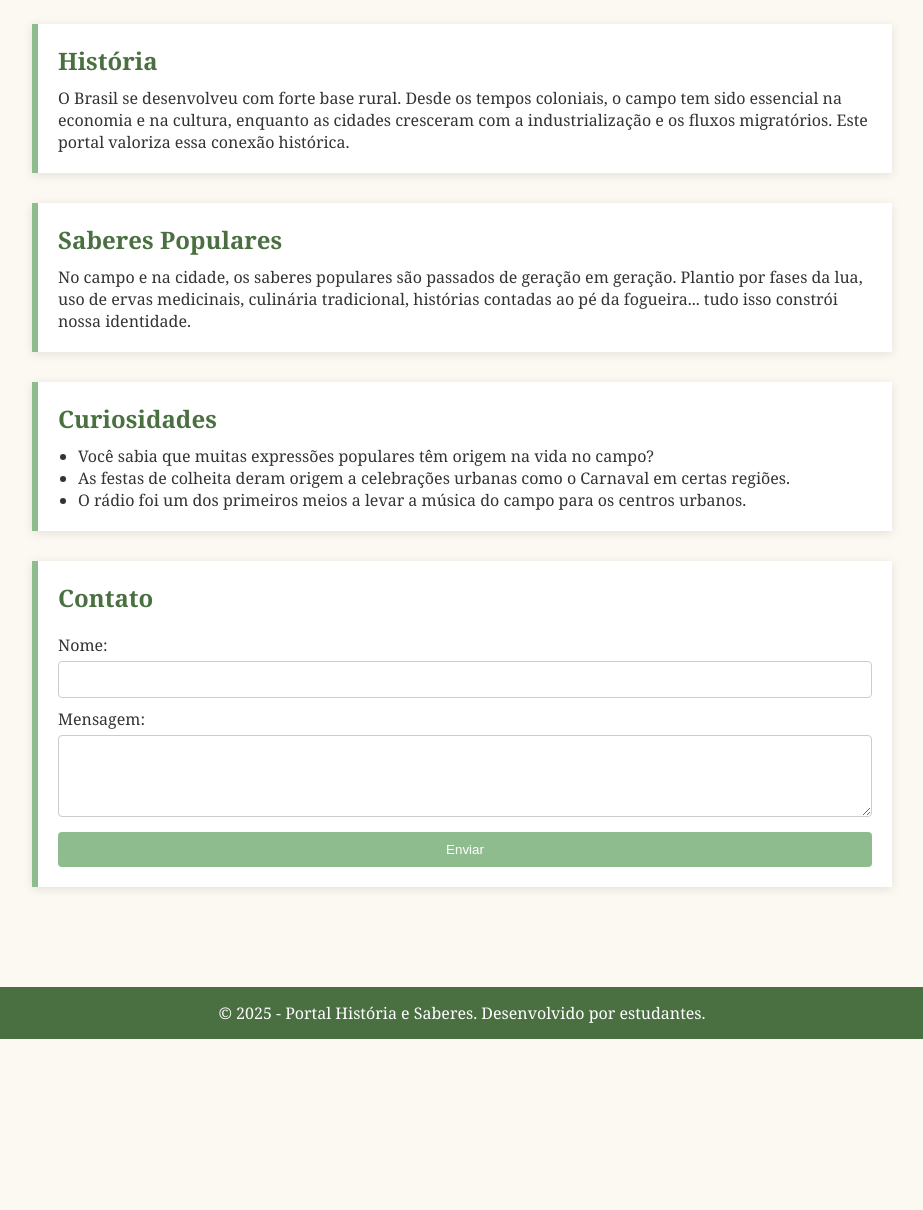
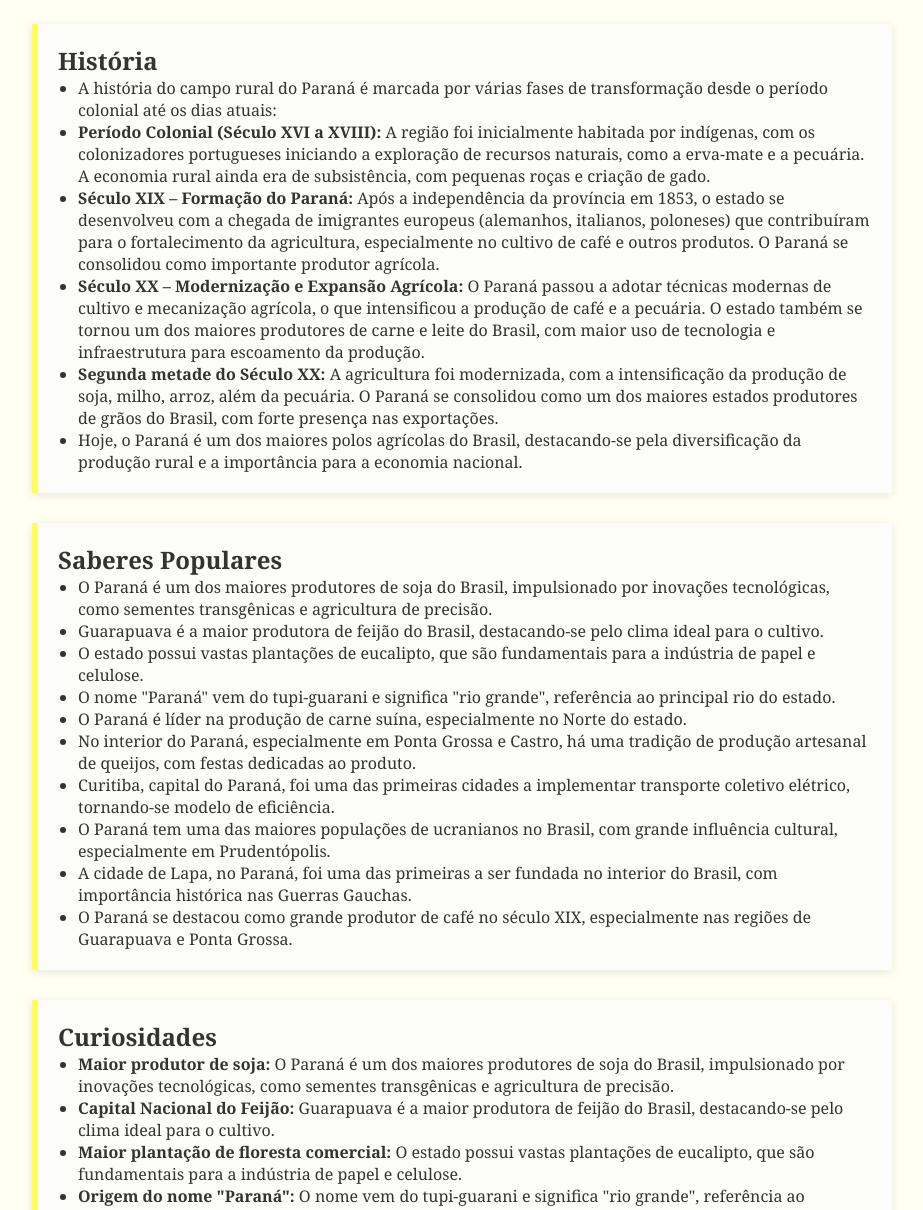
Before and after one commit to pedrzxss/portaldehistoriasesaberes, a plain HTML site: page index.html in a window 1280 px wide. Shown: the part 180-1390 px from the top of the page, without its empty margins (178-1101 px from the left). Before the commit the page ends 1219 px from the top, so only its background shows below. Drawn offline with Linux system fonts and the light colour scheme.

Commit message:
Add files via upload

```diff
--- a/index.html
+++ b/index.html
@@ -23,32 +23,56 @@
 
 <main class="container">
 <section id="historia" class="bloco">
-<h2>História</h2>
-<p>O Brasil se desenvolveu com forte base rural. Desde os tempos coloniais, o campo
-tem sido essencial na economia e na cultura, enquanto as cidades cresceram com a
-industrialização e os fluxos migratórios. Este portal valoriza essa conexão histórica.</p>
+<h1>História</h1>
+<p>
+<ul>
+  <li>A história do campo rural do Paraná é marcada por várias fases de transformação desde o período colonial até os dias atuais:</li>
+  <li><strong>Período Colonial (Século XVI a XVIII):</strong> A região foi inicialmente habitada por indígenas, com os colonizadores portugueses iniciando a exploração de recursos naturais, como a erva-mate e a pecuária. A economia rural ainda era de subsistência, com pequenas roças e criação de gado.</li>
+  <li><strong>Século XIX – Formação do Paraná:</strong> Após a independência da província em 1853, o estado se desenvolveu com a chegada de imigrantes europeus (alemanhos, italianos, poloneses) que contribuíram para o fortalecimento da agricultura, especialmente no cultivo de café e outros produtos. O Paraná se consolidou como importante produtor agrícola.</li>
+  <li><strong>Século XX – Modernização e Expansão Agrícola:</strong> O Paraná passou a adotar técnicas modernas de cultivo e mecanização agrícola, o que intensificou a produção de café e a pecuária. O estado também se tornou um dos maiores produtores de carne e leite do Brasil, com maior uso de tecnologia e infraestrutura para escoamento da produção.</li>
+  <li><strong>Segunda metade do Século XX:</strong> A agricultura foi modernizada, com a intensificação da produção de soja, milho, arroz, além da pecuária. O Paraná se consolidou como um dos maiores estados produtores de grãos do Brasil, com forte presença nas exportações.</li>
+  <li>Hoje, o Paraná é um dos maiores polos agrícolas do Brasil, destacando-se pela diversificação da produção rural e a importância para a economia nacional.</li>
+</ul>
+</p>
 </section>
 
 <section id="saberes" class="bloco">
-<h2>Saberes Populares</h2>
-<p>No campo e na cidade, os saberes populares são passados de geração em geração.
-Plantio por fases da lua, uso de ervas medicinais, culinária tradicional, histórias contadas ao
-pé da fogueira... tudo isso constrói nossa identidade.</p>
+<h1>Saberes Populares</h1>
+<ul>
+  <li>O Paraná é um dos maiores produtores de soja do Brasil, impulsionado por inovações tecnológicas, como sementes transgênicas e agricultura de precisão.</li>
+  <li>Guarapuava é a maior produtora de feijão do Brasil, destacando-se pelo clima ideal para o cultivo.</li>
+  <li>O estado possui vastas plantações de eucalipto, que são fundamentais para a indústria de papel e celulose.</li>
+  <li>O nome "Paraná" vem do tupi-guarani e significa "rio grande", referência ao principal rio do estado.</li>
+  <li>O Paraná é líder na produção de carne suína, especialmente no Norte do estado.</li>
+  <li>No interior do Paraná, especialmente em Ponta Grossa e Castro, há uma tradição de produção artesanal de queijos, com festas dedicadas ao produto.</li>
+  <li>Curitiba, capital do Paraná, foi uma das primeiras cidades a implementar transporte coletivo elétrico, tornando-se modelo de eficiência.</li>
+  <li>O Paraná tem uma das maiores populações de ucranianos no Brasil, com grande influência cultural, especialmente em Prudentópolis.</li>
+  <li>A cidade de Lapa, no Paraná, foi uma das primeiras a ser fundada no interior do Brasil, com importância histórica nas Guerras Gauchas.</li>
+  <li>O Paraná se destacou como grande produtor de café no século XIX, especialmente nas regiões de Guarapuava e Ponta Grossa.</li>
+</ul>
+
 </section>
 
 <section id="curiosidades" class="bloco">
-<h2>Curiosidades</h2>
+<h1>Curiosidades</h1>
 <ul>
-<li>Você sabia que muitas expressões populares têm origem na vida no campo?</li>
-<li>As festas de colheita deram origem a celebrações urbanas como o Carnaval em
-certas regiões.</li>
-<li>O rádio foi um dos primeiros meios a levar a música do campo para os centros
-urbanos.</li>
+  <li><strong>Maior produtor de soja:</strong> O Paraná é um dos maiores produtores de soja do Brasil, impulsionado por inovações tecnológicas, como sementes transgênicas e agricultura de precisão.</li>
+  <li><strong>Capital Nacional do Feijão:</strong> Guarapuava é a maior produtora de feijão do Brasil, destacando-se pelo clima ideal para o cultivo.</li>
+  <li><strong>Maior plantação de floresta comercial:</strong> O estado possui vastas plantações de eucalipto, que são fundamentais para a indústria de papel e celulose.</li>
+  <li><strong>Origem do nome "Paraná":</strong> O nome vem do tupi-guarani e significa "rio grande", referência ao principal rio do estado.</li>
+  <li><strong>Maior produção de carne suína:</strong> O Paraná é líder na produção de carne suína, especialmente no Norte do estado.</li>
+  <li><strong>Festas do queijo:</strong> No interior do Paraná, especialmente em Ponta Grossa e Castro, há uma tradição de produção artesanal de queijos, com festas dedicadas ao produto.</li>
+  <li><strong>Inovação em transporte coletivo:</strong> Curitiba, capital do Paraná, foi uma das primeiras cidades a implementar transporte coletivo elétrico, tornando-se modelo de eficiência.</li>
+  <li><strong>Imigrantes ucranianos:</strong> O Paraná tem uma das maiores populações de ucranianos no Brasil, com grande influência cultural, especialmente em Prudentópolis.</li>
+  <li><strong>Fundação histórica da cidade de Lapa:</strong> A cidade de Lapa, no Paraná, foi uma das primeiras a ser fundada no interior do Brasil, com importância histórica nas Guerras Gauchas.</li>
+  <li><strong>Berço do café no Sul do Brasil:</strong> O Paraná se destacou como grande produtor de café no século XIX, especialmente nas regiões de Guarapuava e Ponta Grossa.</li>
 </ul>
+
 </section>
-
+<section id="Paraná" class="bloco">
+<H1><ul><form><img src=22ER237.jpg></form></ul></H1></section>
 <section id="contato" class="bloco">
-<h2>Contato</h2>
+<h1>Contato</h1>
 <form>
 <label for="nome">Nome:</label>
 <input type="text" id="nome" name="nome" required>
--- a/style.css
+++ b/style.css
@@ -6,12 +6,12 @@ box-sizing: border-box;
 
 body {
 font-family: 'Georgia', serif;
-background-color: #fcf9f2;
+background-color: #fffff2ee;
 color: #333;
 }
 
 header {
-background-color: #8fbc8f;
+background-color: #000000;
 color: white;
 text-align: center;
 padding: 30px 15px;
@@ -45,15 +45,15 @@ padding: 30px 20px;
 }
 
 .bloco {
-background-color: #ffffff;
+background-color: #fcfcfb;
 margin-bottom: 30px;
 padding: 20px;
-border-left: 6px solid #8fbc8f;
+border-left: 6px solid #fcff5c;
 box-shadow: 0 2px 10px rgba(0, 0, 0, 0.1);
 }
 
 .bloco h2 {
-color: #4a7042;
+color: #fcfffb;
 margin-bottom: 10px;
 }
 
@@ -81,20 +81,19 @@ border-radius: 4px;
 form button {
 margin-top: 15px;
 padding: 10px;
-background-color: #8fbc8f;
+background-color: #fffdfd;
 
-color: white;
+color: rgb(0, 0, 0);
 border: none;
 border-radius: 4px;
 cursor: pointer;
 }
 
 form button:hover {
-background-color: #779e77;
+background-color: #fffff9;
 }
-
 footer {
-background-color: #4a7042;
+background-color: #f1ff71;
 color: white;
 text-align: center;
 padding: 15px 0;
```
Also changed, not shown: 22ER237.jpg (added).
